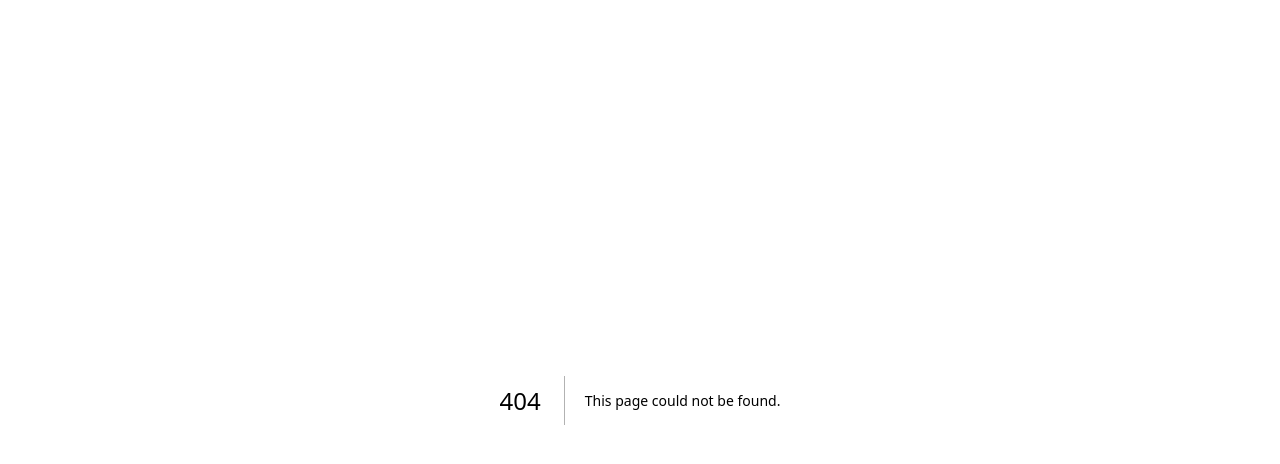
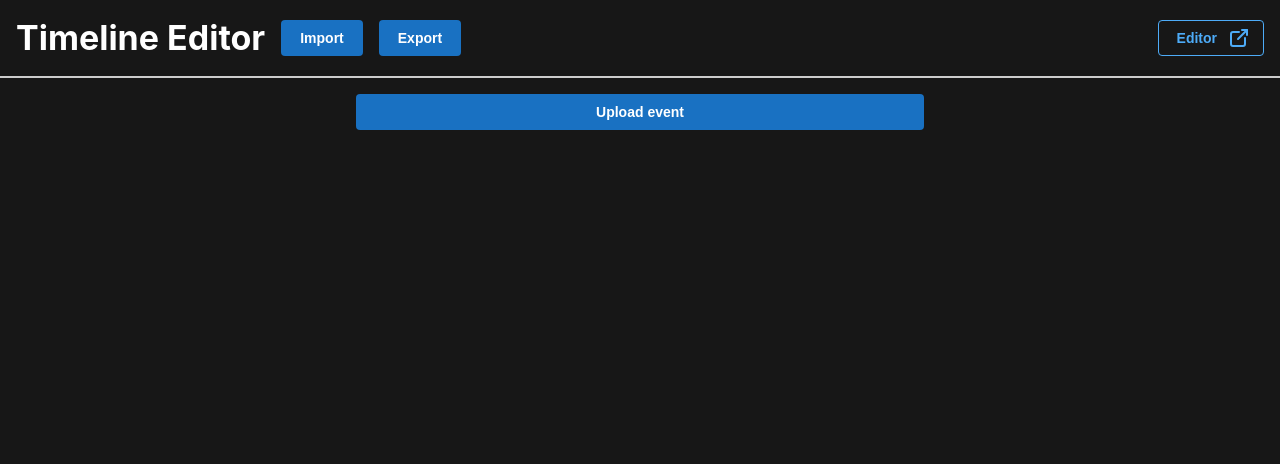
Before and after one commit to samirbuch/cis3755-final-project, a Next.js app: page /timeline-editor in a window 1280 px wide. Before the commit this address had no page. Shown: the top 464 px of the page. Built offline with nearby package versions, Linux system fonts and the light colour scheme.

Commit message:
timeline-editor: basic timeline editor

```diff
--- a/src/components/editor/ImportExport.tsx
+++ b/src/components/editor/ImportExport.tsx
@@ -5,14 +5,14 @@ import { Button, Group } from "@mantine/core";
 import { notifications } from "@mantine/notifications";
 import { z } from "zod";
 
-const Data = z.object({
+export const ZodData = z.object({
   eventTime: z.object({
     year: z.number(),
     month: z.number(),
     day: z.number(),
-  }).optional(),
-  eventTitle: z.string(),
-  eventDescription: z.string().optional(),
+  }),
+  eventTitle: z.string().nullable(),
+  eventDescription: z.string().nullable(),
   nodes: z.array(ZodNodeNoPos),
   links: z.array(ZodLinkSourceTargetID),
 });
@@ -27,16 +27,6 @@ export default function ImportExport() {
       eventDescription: editorContext.eventDescription,
       nodes: editorContext.nodes,
       links: editorContext.links,
-    }
-
-    if(!data.eventTitle) {
-      notifications.show({
-        title: "Missing event title",
-        message: "Please add an event title before exporting.",
-        color: "red",
-        position: "top-center"
-      })
-      return;
     }
 
     const dataStr = JSON.stringify(data, (key, value) => {
@@ -79,7 +69,7 @@ export default function ImportExport() {
         const dataStr = e.target?.result as string;
         const data = JSON.parse(dataStr);
 
-        const result = Data.safeParse(data);
+        const result = ZodData.safeParse(data);
         if (!result.success) {
           console.error("Invalid data format", result.error.format());
           notifications.show({
--- /dev/null
+++ b/src/components/timeline-editor/TimelineEvent.tsx
@@ -0,0 +1,57 @@
+import { Card, Flex, Text, ActionIcon, Title, ThemeIcon } from "@mantine/core";
+import { IconArrowUp, IconArrowDown, IconTrash } from "@tabler/icons-react";
+
+export interface TimelineEventProps {
+  position: number;
+  eventTitle: string | null;
+  eventDescription: string | null;
+  eventTimestamp: {
+    year: number;
+    month: number;
+    day: number;
+  };
+  numNodes: number;
+  numLinks: number;
+
+  onClickUp?: () => void;
+  onClickDown?: () => void;
+  onClickDelete?: () => void;
+}
+export default function TimelineEvent(props: TimelineEventProps) {
+  return (
+    <Card withBorder>
+      <Flex direction="row" align="center" gap="md">
+        <ThemeIcon radius="xl">
+          <Text>{props.position}</Text>
+        </ThemeIcon>
+        <Flex direction="column">
+          <Flex direction={"row"} align="center" gap="xs">
+            <Title order={3}>{props.eventTitle || "(no title)"}</Title>
+            <Text>
+              {props.eventTimestamp.year}/{props.eventTimestamp.month}/
+              {props.eventTimestamp.day}
+            </Text>
+          </Flex>
+          <Text>{props.eventDescription || "(no description)"}</Text>
+
+          <Text>
+            {props.numNodes} nodes, {props.numLinks} links
+          </Text>
+        </Flex>
+
+        {/* Buttons */}
+        <Flex direction="column" align="center" gap="xs" ml="auto">
+          <ActionIcon onClick={props.onClickUp}>
+            <IconArrowUp />
+          </ActionIcon>
+          <ActionIcon color="red" onClick={props.onClickDelete}>
+            <IconTrash />
+          </ActionIcon>
+          <ActionIcon onClick={props.onClickDown}>
+            <IconArrowDown />
+          </ActionIcon>
+        </Flex>
+      </Flex>
+    </Card>
+  );
+}
--- /dev/null
+++ b/src/pages/timeline-editor.tsx
@@ -0,0 +1,133 @@
+import Header from "@/components/Header";
+import { Button, Flex } from "@mantine/core";
+import Link from "next/link";
+import { IconExternalLink } from "@tabler/icons-react";
+import { ZodData } from "@/components/editor/ImportExport";
+import { notifications } from "@mantine/notifications";
+import useArrayState from "@/util/useArrayState";
+import { z } from "zod";
+import TimelineEvent from "@/components/timeline-editor/TimelineEvent";
+
+export default function TimelineEditor() {
+  const events = useArrayState<z.infer<typeof ZodData>>();
+
+  const uploadEvent = () => {
+    console.log("Uploading events");
+
+    // File upload, accept multiple .json files
+    const input = document.createElement("input");
+    input.type = "file";
+    input.accept = ".json";
+    input.multiple = true;
+
+    input.onchange = (event) => {
+      const files = (event.target as HTMLInputElement).files;
+      if (!files) return;
+
+      Array.from(files).forEach((file) => {
+        const reader = new FileReader();
+        reader.onload = (e) => {
+          const dataStr = e.target?.result as string;
+          try {
+            const data = JSON.parse(dataStr);
+
+            const result = ZodData.safeParse(data);
+            if (!result.success) {
+              console.error("Invalid data format", result.error.format());
+              notifications.show({
+                title: "Invalid data format",
+                message: `File ${file.name} is not a valid export.`,
+                color: "red",
+                position: "top-center"
+              });
+              return;
+            }
+
+            console.log("Imported data:", data);
+            events.push(data);
+            notifications.show({
+              title: "Event uploaded",
+              message: `File ${file.name} uploaded successfully.`,
+              color: "green",
+              position: "bottom-right"
+            });
+          } catch (err) {
+            console.error("Error processing file", file.name, err);
+            notifications.show({
+              title: "Error processing file",
+              message: `File ${file.name} could not be parsed.`,
+              color: "red",
+              position: "top-center"
+            });
+          }
+        };
+        reader.readAsText(file);
+      });
+    };
+    input.click();
+  }
+
+  const deleteEvent = (index: number) => {
+    events.removeIndex(index);
+    notifications.show({
+      title: "Event deleted",
+      message: "Event deleted successfully.",
+      color: "green",
+      position: "bottom-right"
+    })
+  };
+
+  const moveEventUp = (index: number) => {
+    if (index === 0) return;
+    const event = events.array[index];
+    events.updateItem(index, events.array[index - 1]);
+    events.updateItem(index - 1, event);
+  }
+
+  const moveEventDown = (index: number) => {
+    if (index === events.array.length - 1) return;
+    const event = events.array[index];
+    events.updateItem(index, events.array[index + 1]);
+    events.updateItem(index + 1, event);
+  }
+
+  return (
+    <Flex direction={"column"}>
+      <Header title="Timeline Editor">
+        <Button>
+          Import
+        </Button>
+        <Button>
+          Export
+        </Button>
+
+        <Link href="/editor" style={{ marginLeft: "auto" }}>
+          <Button variant="outline" rightSection={<IconExternalLink />}>
+            Editor
+          </Button>
+        </Link>
+      </Header>
+
+      <Flex direction="column" gap="lg" maw={600} miw={600} p="md" style={{ alignSelf: "center" }}>
+        {events.array.map((event, index) => (
+          <TimelineEvent
+            position={index + 1}
+            key={index}
+            eventTitle={event.eventTitle}
+            eventDescription={event.eventDescription}
+            eventTimestamp={event.eventTime}
+            numNodes={event.nodes.length}
+            numLinks={event.links.length}
+            onClickDelete={() => deleteEvent(index)}
+            onClickUp={() => moveEventUp(index)}
+            onClickDown={() => moveEventDown(index)}
+          />
+        ))}
+
+        <Button onClick={uploadEvent}>
+          Upload event
+        </Button>
+      </Flex>
+    </Flex>
+  )
+}
--- /dev/null
+++ b/src/util/useArrayState.ts
@@ -0,0 +1,32 @@
+import { useState } from "react";
+
+export default function useArrayState<T>(initialValue?: T[]) {
+  const [array, setArray] = useState<T[]>(initialValue || []);
+
+  const push = (item: T) => {
+    setArray((prev) => [...prev, item]);
+  };
+
+  const pop = (index: number) => {
+    setArray((prev) => prev.filter((_, i) => i !== index));
+  };
+
+  const updateItem = (index: number, newItem: T) => {
+    setArray((prev) =>
+      prev.map((item, i) => (i === index ? newItem : item))
+    );
+  };
+
+  const removeIndex = (index: number) => {
+    setArray((prev) => prev.filter((_, i) => i !== index));
+  }
+
+  return {
+    array,
+    push,
+    pop,
+    updateItem,
+    dangerousSetArray: setArray,
+    removeIndex,
+  };
+}
```
Also changed, not shown: src/pages/editor.tsx (+10 -3 lines).
